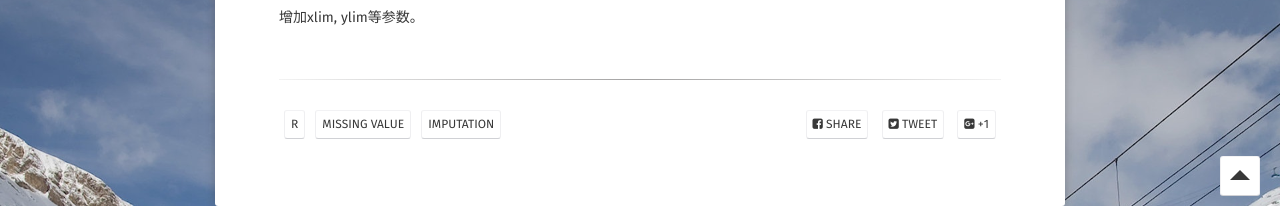
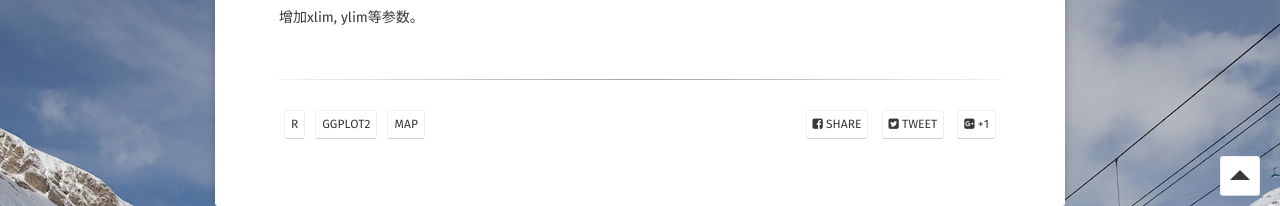
Before and after one commit to shumchi/shumchi.github.io, a Jekyll site: the page built from _posts/2019-04-11-Three-methods-in-plotting-a-map-by-ggplot2.md, in a window 1280 px wide and 900 px high, scrolled down 2196 px. Shown: the part 694-900 px from the top of the window. Built offline with Jekyll 4.4.1, drawn with Linux system fonts in a browser that asks for light colours; some web fonts are replaced.

Commit message:
Update 2019-04-11-Three-methods-in-plotting-a-map-by-ggplot2.md

```diff
--- a/_posts/2019-04-11-Three-methods-in-plotting-a-map-by-ggplot2.md
+++ b/_posts/2019-04-11-Three-methods-in-plotting-a-map-by-ggplot2.md
@@ -4,7 +4,7 @@ title:  "Three methods in plotting a map by ggplot2"
 excerpt: ""
 date:   2019-04-11 11:56:45
 author: Chi Shen
-tags: [R, Missing Value, Imputation]
+tags: [R, ggplot2, Map]
 comments: true
 ---
 
```
